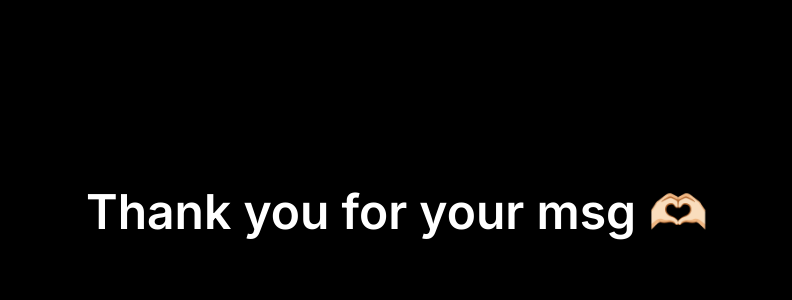
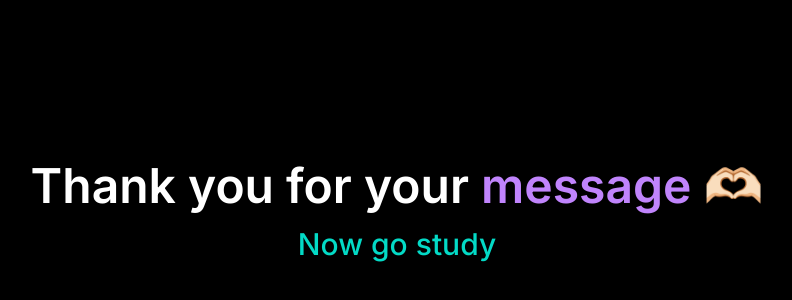
Before and after one commit to CampVamp/Anonymous-Messages, a Next.js app in the folder client/: page /thankyou in a window 1280 px wide. Shown: the part 188-488 px from the top of the page, without its empty margins (243-1035 px from the left). Built offline with nearby package versions, Linux system fonts and the light colour scheme.

Commit message:
:lipstick: Improve Thank you page UI

```diff
--- a/client/app/thankyou/page.tsx
+++ b/client/app/thankyou/page.tsx
@@ -1,9 +1,26 @@
+"use client";
+
+import { motion } from "framer-motion";
+
 const page = () => {
   return (
-    <div className=" w-full h-screen flex items-center justify-center">
-      <div className=" text-5xl font-semibold text-center">
-        Thank you for your msg 🫶🏻{" "}
-      </div>
+    <div className=" w-full h-screen flex flex-col items-center justify-center">
+      <motion.div
+        initial={{ y: -1000 }}
+        animate={{ y: 0 }}
+        transition={{ type: "spring", stiffness: 100 }}
+        className=" text-5xl font-semibold text-center "
+      >
+        Thank you for your <span className=" text-purple-400">message</span> 🫶🏻
+      </motion.div>
+      <motion.div
+        className=" text-3xl font-medium text-center mt-4 text-[#03dac6]"
+        initial={{ opacity: 0 }}
+        animate={{ opacity: 1 }}
+        transition={{ delay: 2 }}
+      >
+        Now go study
+      </motion.div>
     </div>
   );
 };
--- a/client/package.json
+++ b/client/package.json
@@ -15,6 +15,7 @@
     "autoprefixer": "10.4.15",
     "eslint": "8.49.0",
     "eslint-config-next": "13.4.19",
+    "framer-motion": "^10.16.4",
     "next": "13.4.19",
     "postcss": "8.4.29",
     "react": "18.2.0",
```
Also changed, not shown: 1 other file (tests, documents, lock files or other folders).
